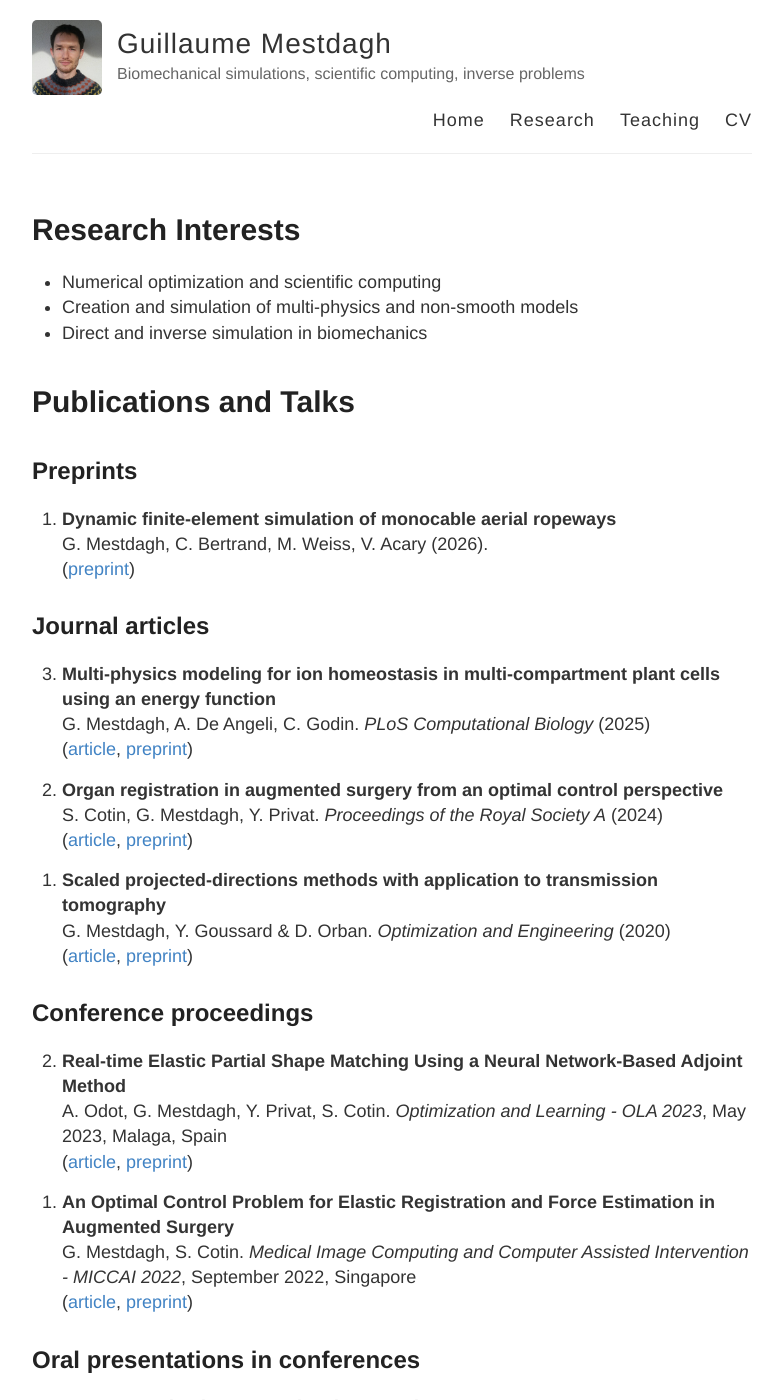
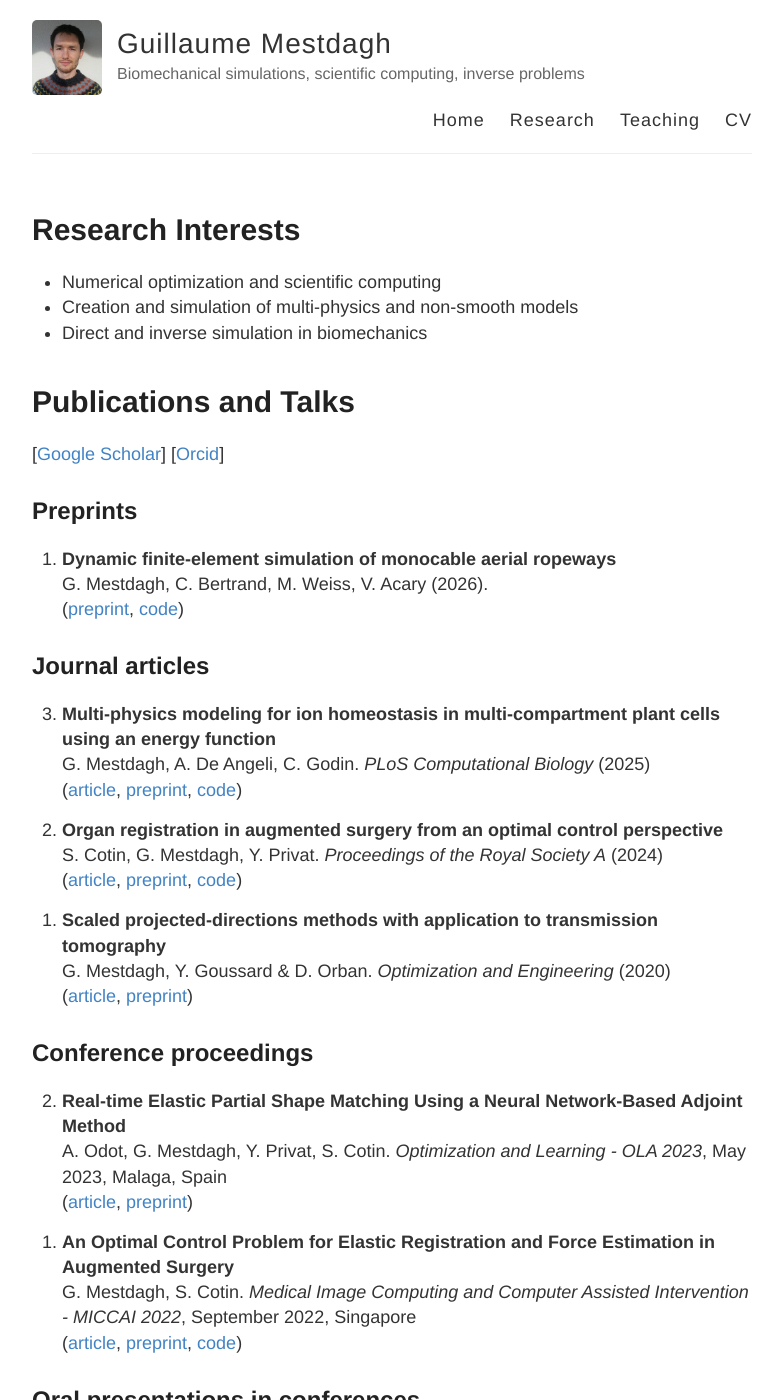
Before and after one commit to gmestdagh/gmestdagh.github.io, a Jekyll site: the page built from research.md, in a window 1280 px wide and 1400 px high. Shown: the whole window, without its empty margins (248-1031 px from the left). Built offline with Jekyll 4.4.1, drawn with Linux system fonts in a browser that asks for light colours; our own code applies the rules of GitHub Pages for plain Markdown files.

```diff
--- a/research.md
+++ b/research.md
@@ -11,11 +11,15 @@ permalink: /research/
 
 # Publications and Talks
 
+[[Google Scholar](https://scholar.google.com/citations?user=q2sAWl8AAAAJ&hl=fr&oi=ao)]
+[[Orcid](https://orcid.org/0009-0006-5962-9147)]
+
 ## Preprints
 
 1.  **Dynamic finite-element simulation of monocable aerial ropeways**\\
     G. Mestdagh, C. Bertrand, M. Weiss, V. Acary (2026).\\
-    ([preprint](https://hal.science/hal-05799976))
+    ([preprint](https://hal.science/hal-05799976),
+     [code](https://gitlab.inria.fr/tripop/charlelie))
 
 {: reversed="reversed"}
 
@@ -27,13 +31,15 @@ permalink: /research/
     G. Mestdagh, A. De Angeli, C. Godin.
     *PLoS Computational Biology* (2025)\\
     ([article](https://doi.org/10.1371/journal.pcbi.1013474),
-     [preprint](https://hal.science/hal-04901993v2))
+     [preprint](https://hal.science/hal-04901993v2),
+     [code](https://github.com/gmestdagh/quasistatic-guard-cell-homeostasis))
 
 1.  **Organ registration in augmented surgery from an optimal control perspective**\\
     S. Cotin, G. Mestdagh, Y. Privat.
     *Proceedings of the Royal Society A* (2024)\\
     ([article](https://dx.doi.org/10.1098/rspa.2023.0197),
-     [preprint](https://hal.science/hal-04043695v2))
+     [preprint](https://hal.science/hal-04043695v2),
+     [code](https://github.com/gmestdagh/adjoint-elastic-registration))
 
 1.  **Scaled projected-directions methods with application to transmission tomography** \\
     G. Mestdagh, Y. Goussard & D. Orban.
@@ -55,7 +61,8 @@ permalink: /research/
     G. Mestdagh, S. Cotin.
     *Medical Image Computing and Computer Assisted Intervention - MICCAI 2022*, September 2022, Singapore\\
     ([article](https://link.springer.com/chapter/10.1007/978-3-031-16449-1_8),
-     [preprint](https://hal.inria.fr/hal-03691913))
+     [preprint](https://hal.inria.fr/hal-03691913),
+     [code](https://github.com/gmestdagh/adjoint-elastic-registration))
 
 ## Oral presentations in conferences
 
```
Also changed, not shown: 404.md (+1 -6 lines), cv.md (+1 -1 lines).
